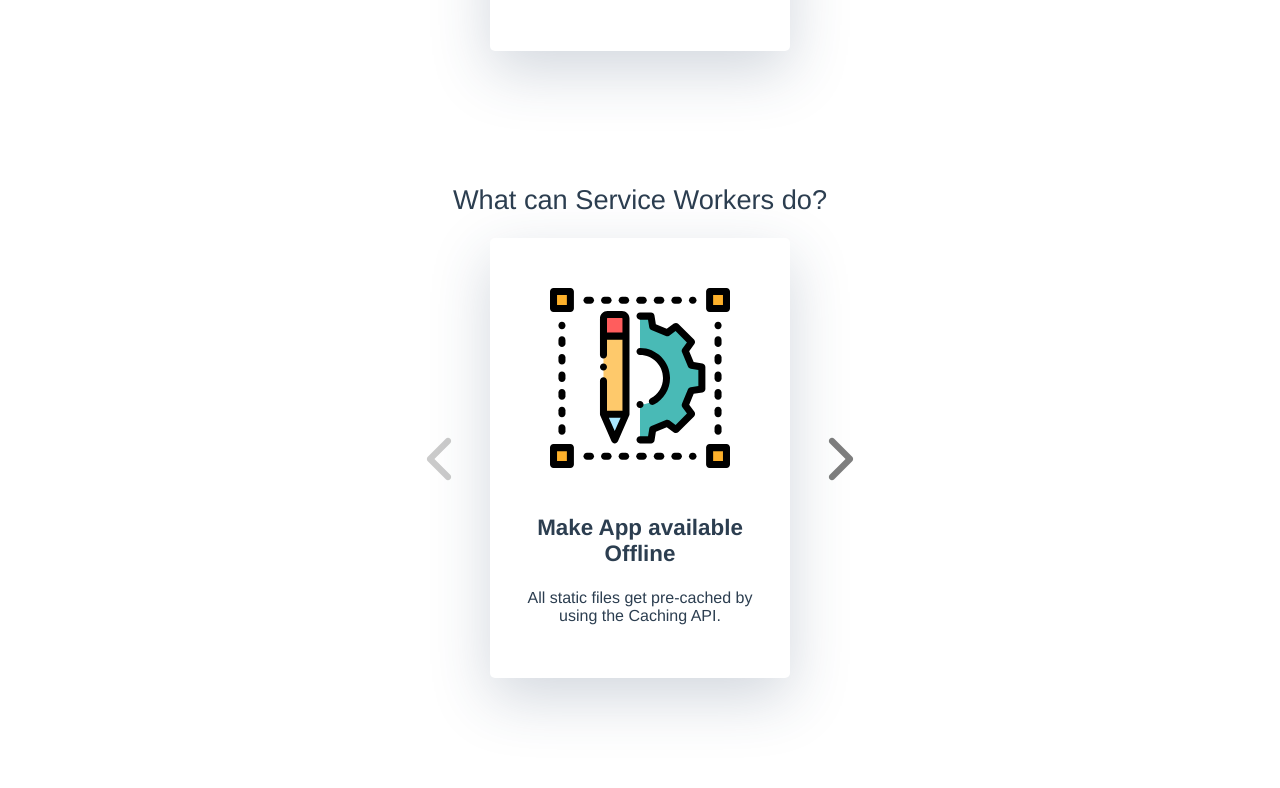
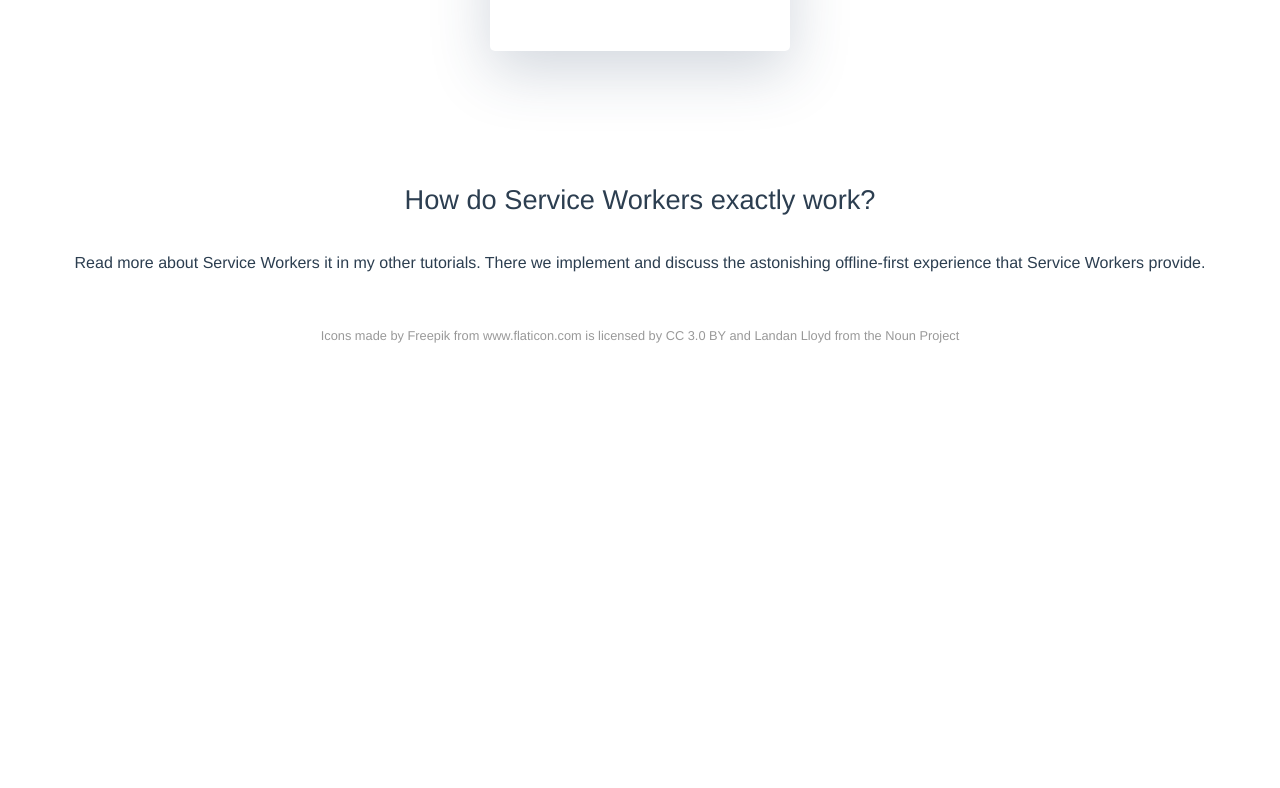
Before and after one commit to hinsencamp/vue-pwa-carousel, a Vue app: page / in a window 1280 px wide. Shown: the part 672-1460 px from the top of the page. After the commit the page ends 1025 px from the top, so only its background shows below. Built offline with nearby package versions, Linux system fonts and the light colour scheme.

Commit message:
update text

```diff
--- a/src/App.vue
+++ b/src/App.vue
@@ -9,14 +9,6 @@
     </header>
     <main>
       <h1 v-html="headline" />
-      <div class="section">
-        <h2>{{this.sections[0].headline}}</h2>
-        <Carousel :cards="cards" />
-      </div>
-      <div class="section">
-        <h2>{{this.sections[0].headline}}</h2>
-        <Carousel :cards="cards" />
-      </div>
       <div class="section">
         <h2>{{this.sections[0].headline}}</h2>
         <Carousel :cards="cards" />
@@ -65,7 +57,7 @@ export default {
         {
           headline: "Send Push Notifications",
           text:
-            "The Notifications API lets us send push notifications to re-engage users.",
+            "The <a href='https://developer.mozilla.org/en-US/docs/Web/API/notification'>Notifications API</a> lets us send push notifications to re-engage users.",
           imgName: "antenna.svg"
         }
       ]
--- a/src/assets/styles/App.css
+++ b/src/assets/styles/App.css
@@ -54,7 +54,12 @@ main {
 }
 
 a {
+  text-decoration: none;
   color: #c5494b;
+}
+
+a:hover {
+  text-decoration: underline;
 }
 
 a:visited {
```
